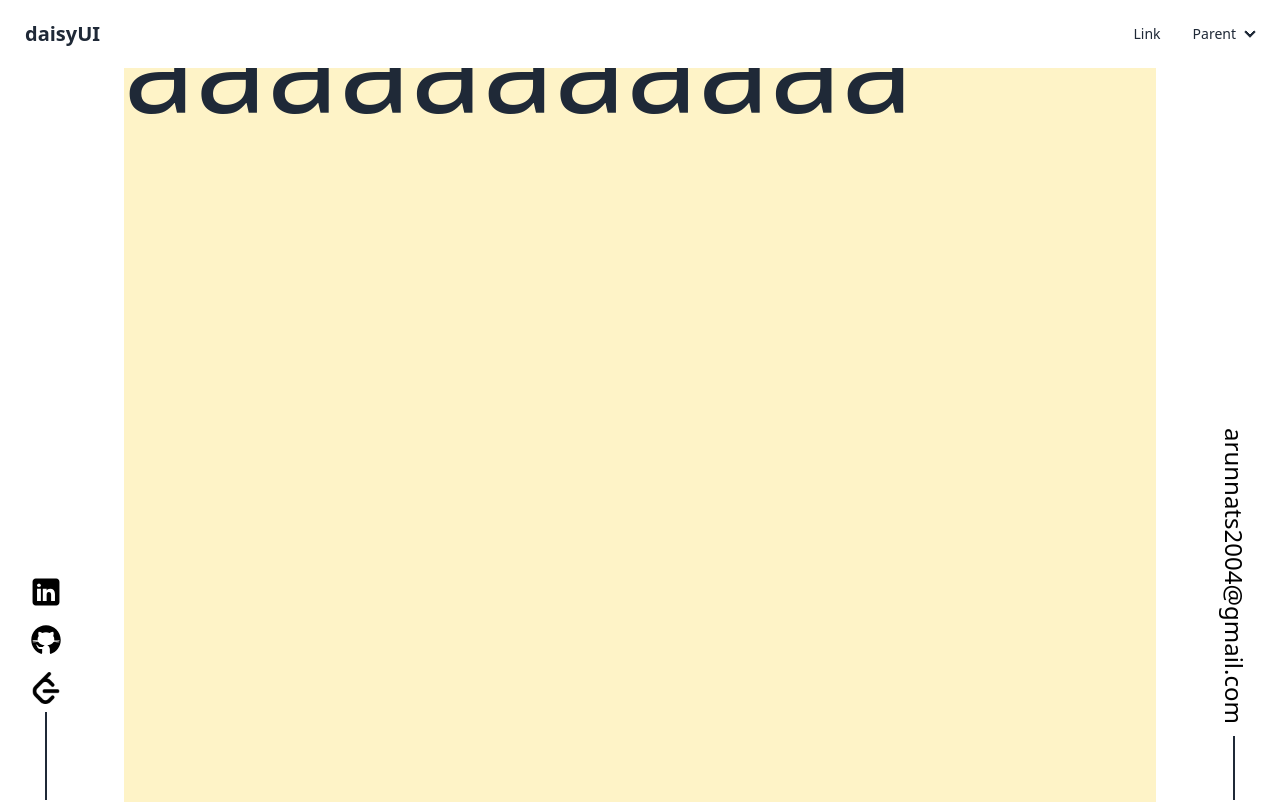
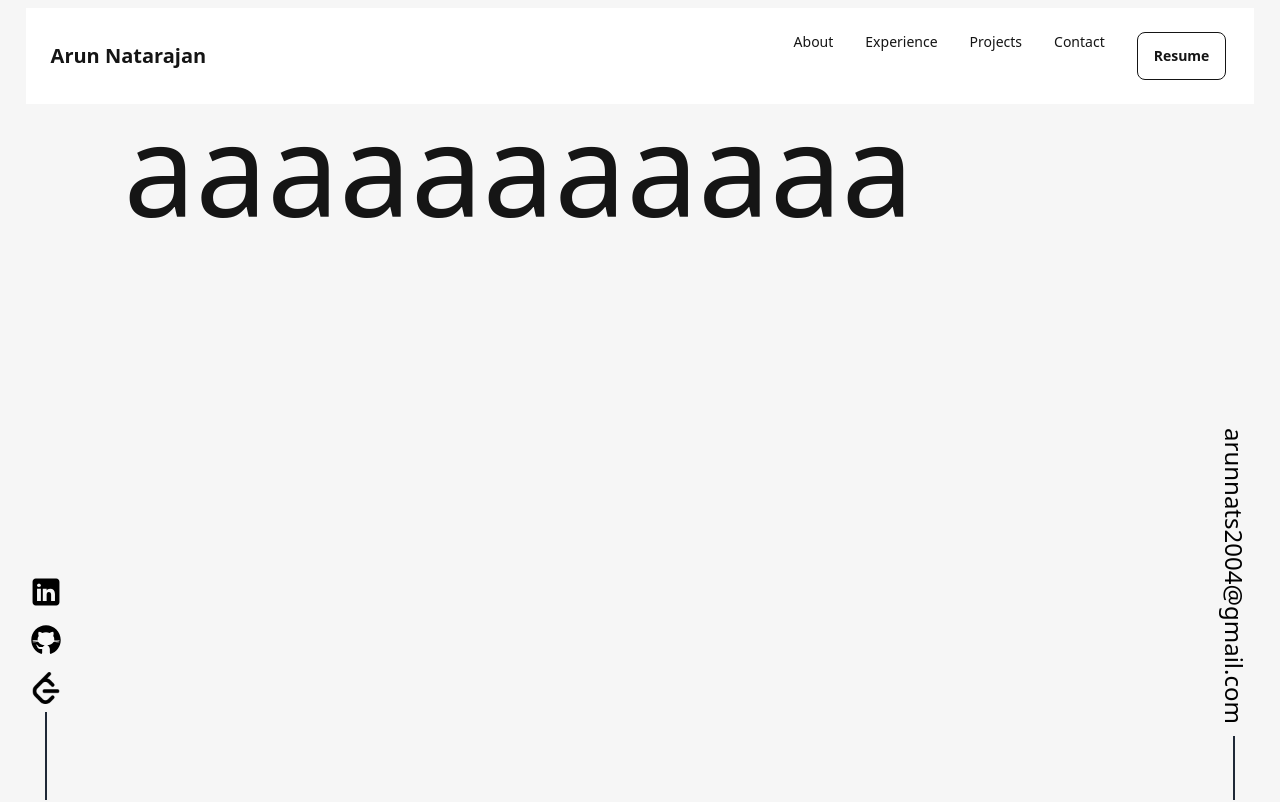
Before and after one commit to arunnats/Arunnats-Portfolio, a React (Vite) app in the folder arunnats.com/: page / in a window 1280 px wide. Shown: the top 802 px of the page. Built offline with nearby package versions, Linux system fonts and the light colour scheme.

Commit message:
working on navbar

```diff
--- a/arunnats.com/src/components/Body/Body.jsx
+++ b/arunnats.com/src/components/Body/Body.jsx
@@ -2,8 +2,8 @@ import React from "react";
 
 const BodyCont = () => {
 	return (
-		<div className="w-[88vw] m-auto bg-white min-h-svh overflow-hidden">
-			<div className="w-11/12 m-auto bg-amber-100">
+		<div className="w-[88vw] m-auto bg-base-100 min-h-svh overflow-hidden">
+			<div className="w-11/12 m-auto bg-base-100">
 				<div className="text-9xl">aaaaaaaaaaa</div>
 				<div className="min-h-[99vh]"></div>
 				<div className="text-9xl">aaaaaaaaaaa</div>
--- a/arunnats.com/src/components/Email/Email.jsx
+++ b/arunnats.com/src/components/Email/Email.jsx
@@ -2,7 +2,7 @@ import React from "react";
 
 const EmailCont = () => {
 	return (
-		<div className="w-[6vw] h-screen bg-white flex flex-col justify-end items-center pr-4">
+		<div className="w-[6vw] h-screen bg-base-100 flex flex-col justify-end items-center pr-4">
 			<a
 				className="text-black transform  rotate-90 text-2xl mb-36"
 				href="mailto:arunnats2004@gmail.com"
--- a/arunnats.com/src/components/Navbar/Navbar.jsx
+++ b/arunnats.com/src/components/Navbar/Navbar.jsx
@@ -1,35 +1,30 @@
 import React from "react";
-import useScrollDirection from "../../hooks/useScrollDirection";
 
 const Navbar = () => {
-	const scrollDirection = useScrollDirection();
-
 	return (
-		<div
-			className={`navbar bg-base-100 fixed top-0 w-full transition-transform duration-300 z-50 ${
-				scrollDirection === "down" ? "-translate-y-full" : "translate-y-0"
-			}`}
-		>
+		<div className="navbar bg-white ">
 			<div className="flex-1">
-				<a className="btn btn-ghost text-xl">daisyUI</a>
+				<a className="btn btn-ghost text-xl">Arun Natarajan</a>
 			</div>
 			<div className="flex-none">
 				<ul className="menu menu-horizontal px-1">
 					<li>
-						<a>Link</a>
+						<a>About</a>
 					</li>
 					<li>
-						<details>
-							<summary>Parent</summary>
-							<ul className="bg-base-100 rounded-t-none p-2">
-								<li>
-									<a>Link 1</a>
-								</li>
-								<li>
-									<a>Link 2</a>
-								</li>
-							</ul>
-						</details>
+						<a>Experience</a>
+					</li>
+					<li>
+						<a>Projects</a>
+					</li>
+					<li>
+						<a>Contact</a>
+					</li>
+					<li>
+						{" "}
+						<a href="">
+							<button className="btn ghost btn-outline btn-md">Resume</button>
+						</a>
 					</li>
 				</ul>
 			</div>
--- a/arunnats.com/src/components/Socials/Socials.jsx
+++ b/arunnats.com/src/components/Socials/Socials.jsx
@@ -5,7 +5,7 @@ import github from "../../assets/logos/icons8-github.svg";
 
 const Socials = () => {
 	return (
-		<div className="w-[6vw] h-screen bg-white flex flex-col justify-end items-center pl-4">
+		<div className="w-[6vw] h-screen bg-base-100 flex flex-col justify-end items-center pl-4">
 			<a href="https://www.linkedin.com/in/arunnats/">
 				<img src={linkedin} alt="LinkedIn" className="w-8 h-8 m-2" />
 			</a>
--- a/arunnats.com/src/hooks/useScrollDirection.jsx
+++ b/arunnats.com/src/hooks/useScrollDirection.jsx
@@ -11,7 +11,7 @@ const useScrollDirection = () => {
 			const direction = scrollY > lastScrollY ? "down" : "up";
 			if (
 				direction !== scrollDirection &&
-				(scrollY - lastScrollY > 7 || scrollY - lastScrollY < -7)
+				(scrollY - lastScrollY > 5 || scrollY - lastScrollY < -5)
 			) {
 				setScrollDirection(direction);
 			}
--- a/arunnats.com/src/main.jsx
+++ b/arunnats.com/src/main.jsx
@@ -1,5 +1,5 @@
 import React from "react";
-import ReactDOM from "react-dom/client";
+import ReactDOM from "react-dom";
 import Navbar from "./components/Navbar/Navbar";
 import BodyCont from "./components/Body/Body";
 import Socials from "./components/Socials/Socials";
@@ -8,15 +8,17 @@ import "./index.css";
 
 ReactDOM.createRoot(document.getElementById("root")).render(
 	<React.StrictMode>
-		<Navbar />
+		<div className="w-[96vw] m-auto relative z-50 mt-2 bg-base-10 rounded-full">
+			<Navbar />
+		</div>
 		<div className="flex flex-row">
-			<div className="fixed top-0 left-0 h-full">
+			<div className="fixed top-0 left-0 h-full z-0">
 				<Socials />
 			</div>
 			<div className="flex-1 ">
 				<BodyCont />
 			</div>
-			<div className="fixed top-0 right-0 h-full">
+			<div className="fixed top-0 right-0 h-full z-0">
 				<EmailCont />
 			</div>
 		</div>
--- a/arunnats.com/tailwind.config.js
+++ b/arunnats.com/tailwind.config.js
@@ -4,5 +4,52 @@ export default {
 	theme: {
 		extend: {},
 	},
+	daisyui: {
+		themes: [
+			{
+				mytheme: {
+					primary: "#000000",
+
+					"primary-content": "#bebebe",
+
+					secondary: "#5c6c74",
+
+					"secondary-content": "#dce0e2",
+
+					accent: "#1f2931",
+
+					"accent-content": "#cdd0d2",
+
+					neutral: "#25233D",
+
+					"neutral-content": "#ceced5",
+
+					"base-100": "#f6f6f6",
+
+					"base-200": "#d6d6d6",
+
+					"base-300": "#b7b7b7",
+
+					"base-content": "#151515",
+
+					info: "#0284c7",
+
+					"info-content": "#00060e",
+
+					success: "#16a34a",
+
+					"success-content": "#000a02",
+
+					warning: "#f59e0b",
+
+					"warning-content": "#150900",
+
+					error: "#ef4444",
+
+					"error-content": "#140202",
+				},
+			},
+		],
+	},
 	plugins: [require("daisyui")],
 };
```
